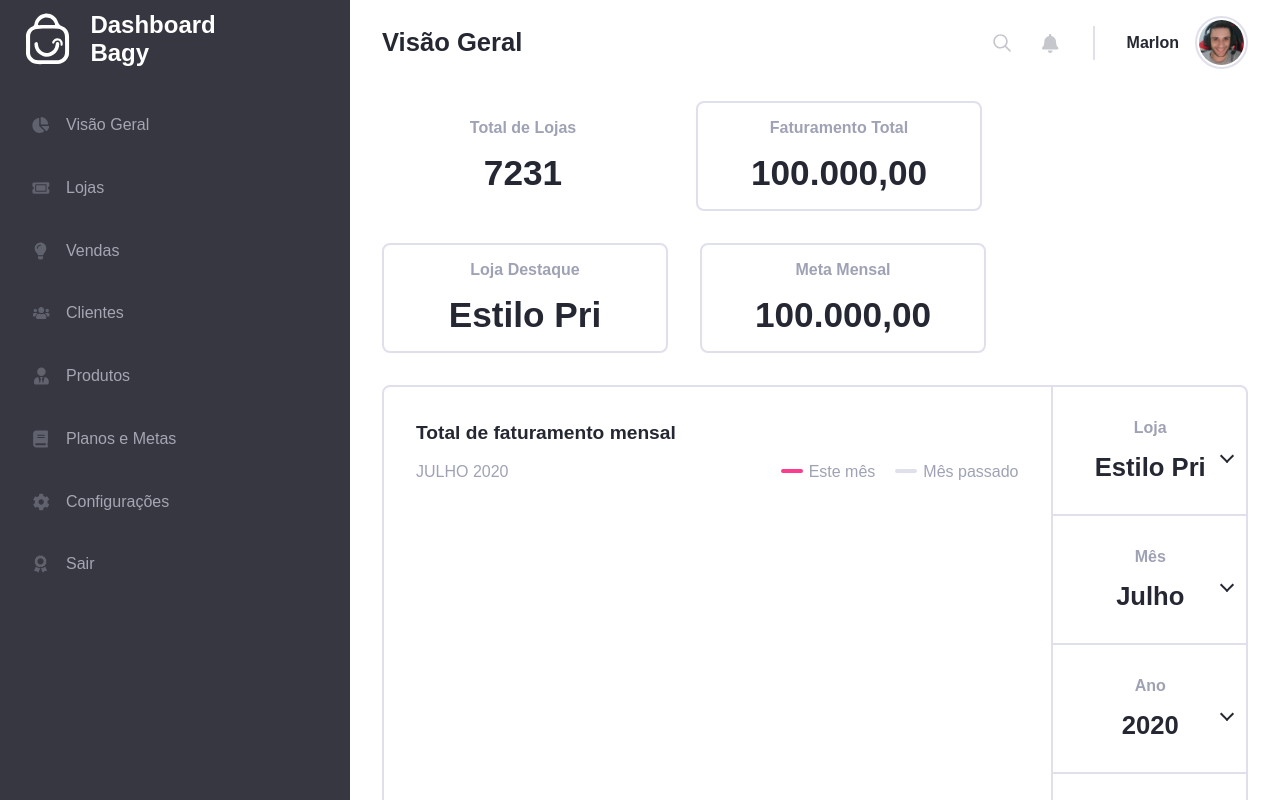
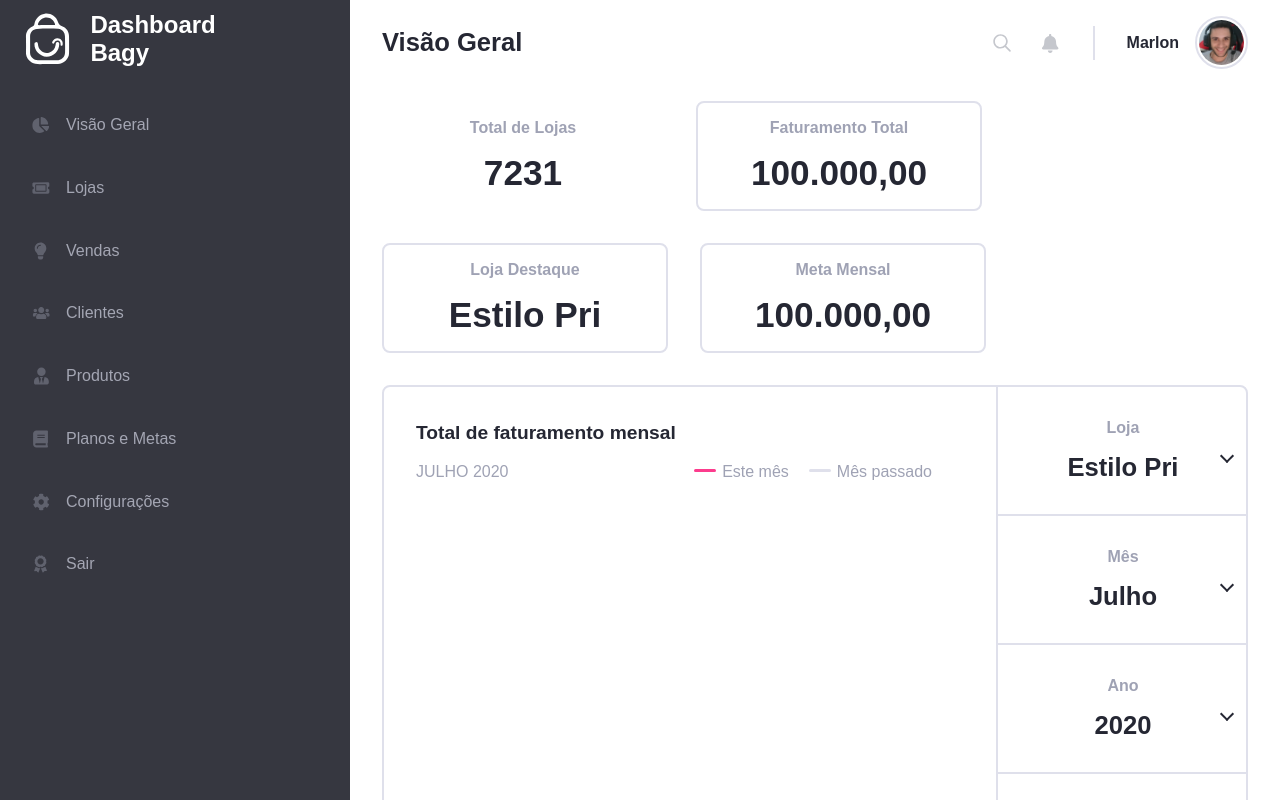
Before and after one commit to marlon307/teste-bagy, a Next.js app: page / in a window 1280 px wide. Shown: the top 800 px of the page. Built offline with nearby package versions, Linux system fonts and the light colour scheme.

Commit message:
Ajuste template grid Graphyc

```diff
--- a/components/Main/MainGrapyh/style.module.scss
+++ b/components/Main/MainGrapyh/style.module.scss
@@ -2,13 +2,10 @@
   min-height: 50vh;
   display: grid;
   grid-template-areas:
-    "h h m"
-    "g g m"
-    "g g m"
-    "g g m"
-    "g g m"
-  ;
-  grid-template-columns: auto minmax(250px, 1500px);
+    "h m"
+    "g m";
+  grid-template-rows: 125px 100%;
+  grid-template-columns: minmax(50%, 80%) minmax(250px, 20%);
   margin: 2em auto;
   border: 2px solid var(--color-border);
   border-radius: 8px;
@@ -37,6 +34,7 @@
 }
 
 .infographyc {
+  margin-right: 2em;
   display: flex;
   gap: 3em;
 
@@ -48,7 +46,7 @@
       content: '';
       display: block;
       width: 22px;
-      height: 4px;
+      height: 3px;
       top: 6px;
       left: -28px;
       background: var(--color-bagy);
```
